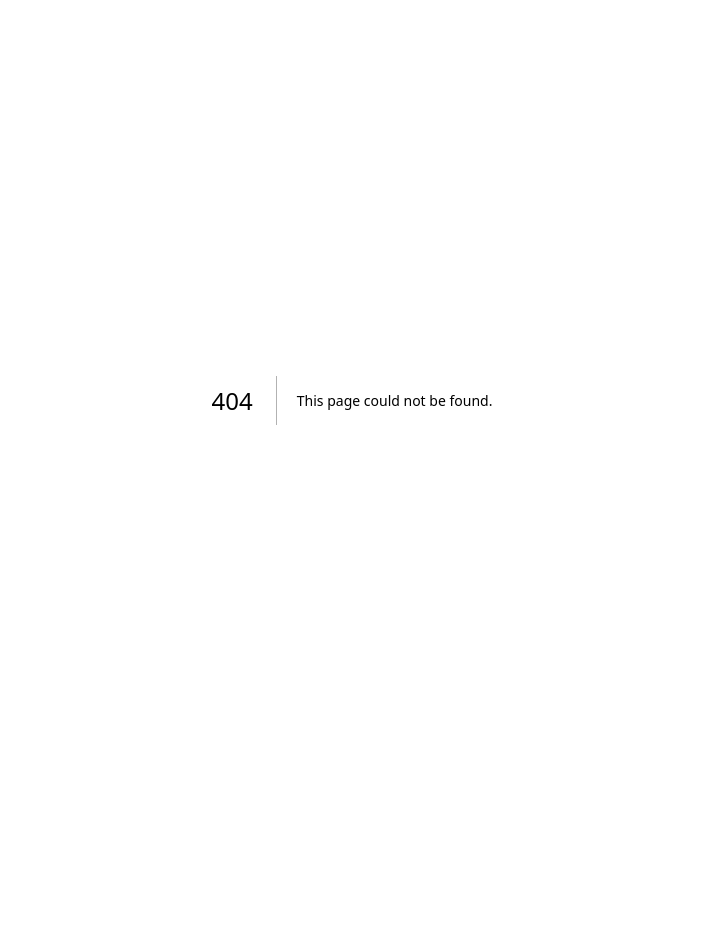
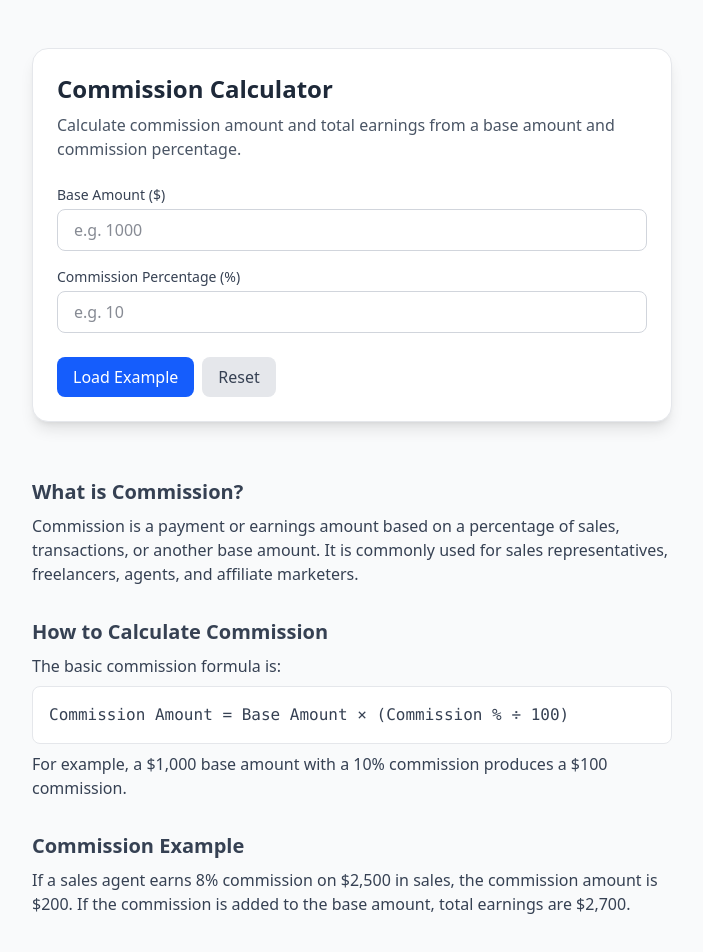
Before and after one commit to wakilmustaqeem/biztoolkit, a Next.js app: page /commission-calculator in a window 1280 px wide. Before the commit this address had no page. Shown: the top 952 px of the page, without its empty margins (288-991 px from the left). Before the commit the page ends 800 px from the top, so only its background shows below. Built offline with nearby package versions, Linux system fonts and the light colour scheme.

Commit message:
feat: add commission calculator page

```diff
--- /dev/null
+++ b/app/commission-calculator/page.tsx
@@ -0,0 +1,115 @@
+import type { Metadata } from "next";
+import CommissionCalculator from "./commission-calculator";
+
+export const metadata: Metadata = {
+  title: "Commission Calculator – Calculate Commission and Earnings",
+  description:
+    "Free commission calculator to calculate commission amount and total earnings from a base amount and commission percentage.",
+  alternates: {
+    canonical: "/commission-calculator",
+  },
+  openGraph: {
+    title: "Commission Calculator – Calculate Commission and Earnings",
+    description:
+      "Calculate commission amount and total earnings with this free commission calculator.",
+    url: "https://biztoolkit-ashy.vercel.app/commission-calculator",
+    type: "website",
+  },
+};
+
+const webAppJsonLd = {
+  "@context": "https://schema.org",
+  "@type": "WebApplication",
+  name: "Commission Calculator",
+  url: "https://biztoolkit-ashy.vercel.app/commission-calculator",
+  applicationCategory: "BusinessApplication",
+  operatingSystem: "Web",
+  description:
+    "Calculate commission amount and total earnings from a base amount and commission percentage.",
+  offers: {
+    "@type": "Offer",
+    price: "0",
+    priceCurrency: "USD",
+  },
+};
+
+const faqJsonLd = {
+  "@context": "https://schema.org",
+  "@type": "FAQPage",
+  mainEntity: [
+    {
+      "@type": "Question",
+      name: "What is commission?",
+      acceptedAnswer: {
+        "@type": "Answer",
+        text: "Commission is compensation calculated as a percentage of a sale, transaction, or other base amount.",
+      },
+    },
+    {
+      "@type": "Question",
+      name: "How do you calculate commission?",
+      acceptedAnswer: {
+        "@type": "Answer",
+        text: "Commission amount equals the base amount multiplied by the commission percentage divided by 100.",
+      },
+    },
+    {
+      "@type": "Question",
+      name: "How much commission is 10% on $1,000?",
+      acceptedAnswer: {
+        "@type": "Answer",
+        text: "A 10% commission on $1,000 is $100. If the commission is added to the base amount, total earnings are $1,100.",
+      },
+    },
+  ],
+};
+
+export default function CommissionCalculatorPage() {
+  return (
+    <main className="min-h-screen bg-gray-50 py-8">
+      <script
+        type="application/ld+json"
+        dangerouslySetInnerHTML={{ __html: JSON.stringify(webAppJsonLd) }}
+      />
+      <script
+        type="application/ld+json"
+        dangerouslySetInnerHTML={{ __html: JSON.stringify(faqJsonLd) }}
+      />
+      <CommissionCalculator />
+
+      <div className="mx-auto mt-10 max-w-2xl space-y-8 px-4 text-gray-700">
+        <section>
+          <h2 className="mb-2 text-xl font-semibold">What is Commission?</h2>
+          <p>
+            Commission is a payment or earnings amount based on a percentage of sales, transactions, or another base amount. It is commonly used for sales representatives, freelancers, agents, and affiliate marketers.
+          </p>
+        </section>
+
+        <section>
+          <h2 className="mb-2 text-xl font-semibold">How to Calculate Commission</h2>
+          <p>The basic commission formula is:</p>
+          <div className="my-2 rounded-lg border border-gray-200 bg-white p-4 font-mono">
+            Commission Amount = Base Amount × (Commission % ÷ 100)
+          </div>
+          <p>
+            For example, a $1,000 base amount with a 10% commission produces a $100 commission.
+          </p>
+        </section>
+
+        <section>
+          <h2 className="mb-2 text-xl font-semibold">Commission Example</h2>
+          <p>
+            If a sales agent earns 8% commission on $2,500 in sales, the commission amount is $200. If the commission is added to the base amount, total earnings are $2,700.
+          </p>
+        </section>
+
+        <section>
+          <h2 className="mb-2 text-xl font-semibold">Who Uses Commission Calculators?</h2>
+          <p>
+            Commission calculators are useful for sales professionals, freelancers, real estate agents, affiliate marketers, recruiters, and businesses that pay percentage-based commissions.
+          </p>
+        </section>
+      </div>
+    </main>
+  );
+}
```
